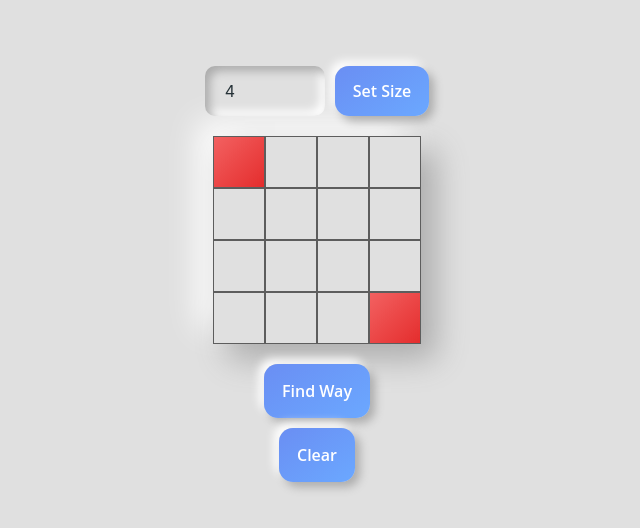
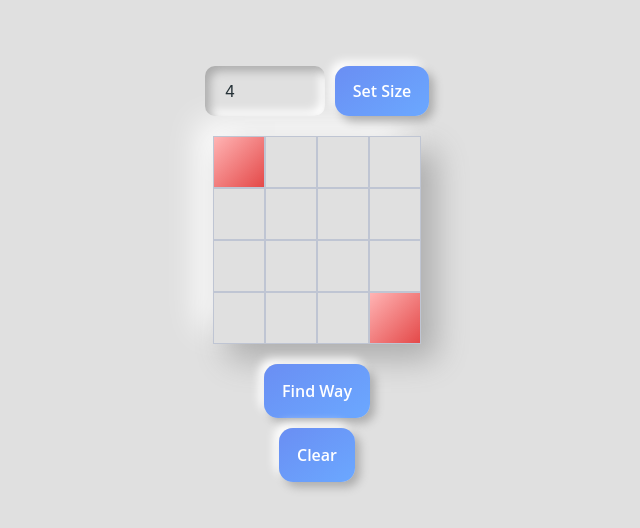
Before and after one commit to Ferosima/WavePathfinder, a React (Create React App) app: page / in a window 1280 px wide. Shown: the part 124-652 px from the top of the page, without its empty margins (323-963 px from the left). Built offline with nearby package versions, Linux system fonts and the light colour scheme.

Commit message:
Fix Styles

```diff
--- a/src/view/components/Cell/hooks/useCell.ts
+++ b/src/view/components/Cell/hooks/useCell.ts
@@ -13,7 +13,8 @@ const preset = {
 export const useCell = (cell: Cell): [number | null | undefined, string, () => void] => {
   const Controller = useContext(Context);
 
-  const distance = cell.distance && cell.distance > 0 ? cell.distance : null;
+  const distance =
+    cell.distance && cell.distance > 0 && cell.type !== CELL_TYPES.WALL ? cell.distance : null;
 
   const onPress = useCallback(() => {
     Controller?.selectCell(cell.x, cell.y);
--- a/src/view/components/Cell/styles.scss
+++ b/src/view/components/Cell/styles.scss
@@ -5,19 +5,16 @@
   width: 50px;
   height: 50px;
   background: transparent;
-  border: 1px solid #5d5d5d;
+  border: 1px solid #bfc5d3;
 }
 .wall {
-  background-color: #000;
-  // border: 1px solid linear-gradient(315deg, #000, #5d5d5d);
   background: linear-gradient(315deg, #000, #5d5d5d);
 }
 .destination {
-  background-color: #ee5050;
-  background: linear-gradient(315deg, #e42d2d, #f36161);
+  background: linear-gradient(315deg, #e44949, #ffb4b4);
   color: rgb(66, 10, 10);
 }
 .way {
-  background: linear-gradient(315deg, #06882e, #79ffa2);
+  background: linear-gradient(315deg, #4cc962, #b2f7bf);
   color: #064018;
 }
```
